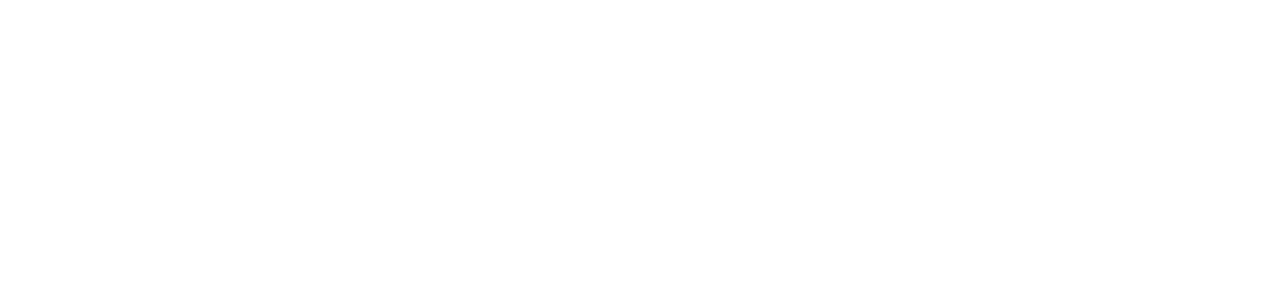
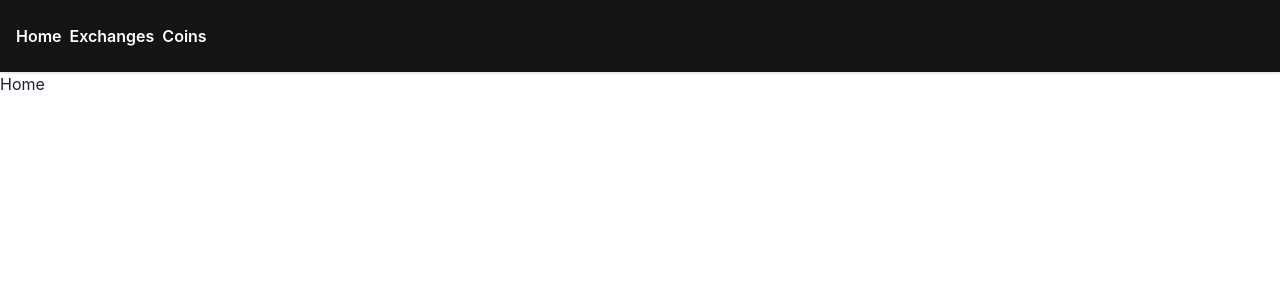
Before and after one commit to Pramod4636/Creypto_app, a React (Create React App) app: page / in a window 1280 px wide. Shown: the top 300 px of the page. Built offline with nearby package versions, Linux system fonts and the light colour scheme.

Commit message:
Header is creater

```diff
--- a/src/App.js
+++ b/src/App.js
@@ -14,7 +14,7 @@
         <Routes>
             <Route path="/"  element={<Home />} />
             <Route path="/coins"  element={<Coins />} />
-            <Route path="/exchnages"  element={<Exchanges />} />
+            <Route path="/exchanges"  element={<Exchanges />} />
             <Route path="/coin/:id"  element={<CoinDetails />} />
 
         </Routes>
--- a/src/components/CoinDetails.jsx
+++ b/src/components/CoinDetails.jsx
@@ -3,7 +3,7 @@
 const CoinDetails = () => {
   return (
     <div>
-
+      <h2>COinDetials </h2>
     </div>
   )
 }
--- a/src/components/Coins.jsx
+++ b/src/components/Coins.jsx
@@ -3,7 +3,7 @@
 const Coins = () => {
   return (
     <div>
-
+      <h2>Coins</h2>
     </div>
   )
 }
--- a/src/components/Exchanges.jsx
+++ b/src/components/Exchanges.jsx
@@ -3,7 +3,7 @@
 const Exchanges = () => {
   return (
     <div>
-
+      <h2>Exchanges</h2>
     </div>
   )
 }
--- a/src/components/Header.jsx
+++ b/src/components/Header.jsx
@@ -1,10 +1,22 @@
+import { Button , HStack } from '@chakra-ui/react'
 import React from 'react'
-
+import {Link } from "react-router-dom" ;
 const Header = () => {
   return (
-    <div>
+   <HStack p = {"4"} shadow = {"base"} bgColor = {"blackAlpha.900"}>
+    <Button variant = {"unstyled"} color ={"white"}>
+         <Link to="/"> Home </Link>
+    </Button>
+    <Button variant = {"unstyled"} color ={"white"}>
+         <Link to="/exchanges"> Exchanges </Link>
+    </Button>
+      <Button variant = {"unstyled"} color ={"white"}>
+         <Link to="/coins"> Coins </Link>
+    </Button>
 
-    </div>
+
+
+   </HStack>
   )
 }
 
--- a/src/components/Home.jsx
+++ b/src/components/Home.jsx
@@ -3,7 +3,7 @@
 const Home = () => {
   return (
     <div>
-
+      <h2>Home </h2>
     </div>
   );
 }
```
